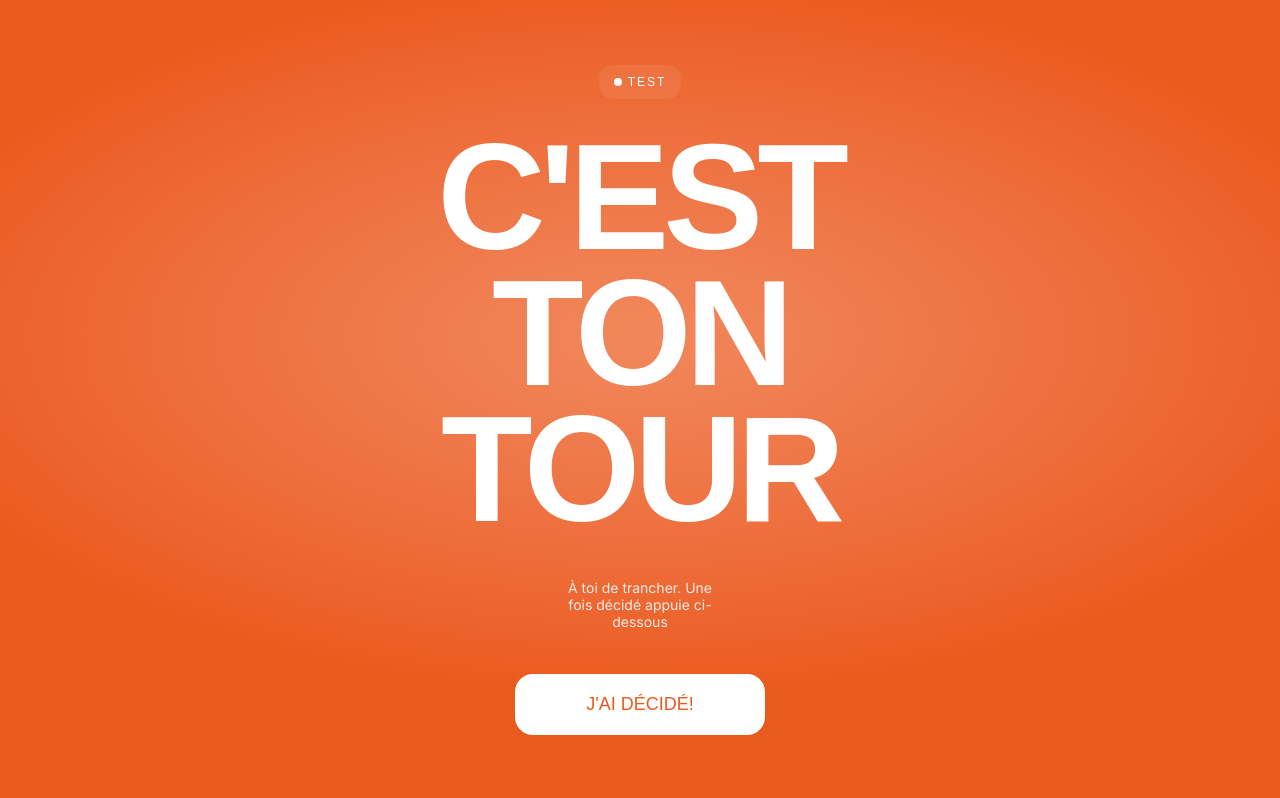
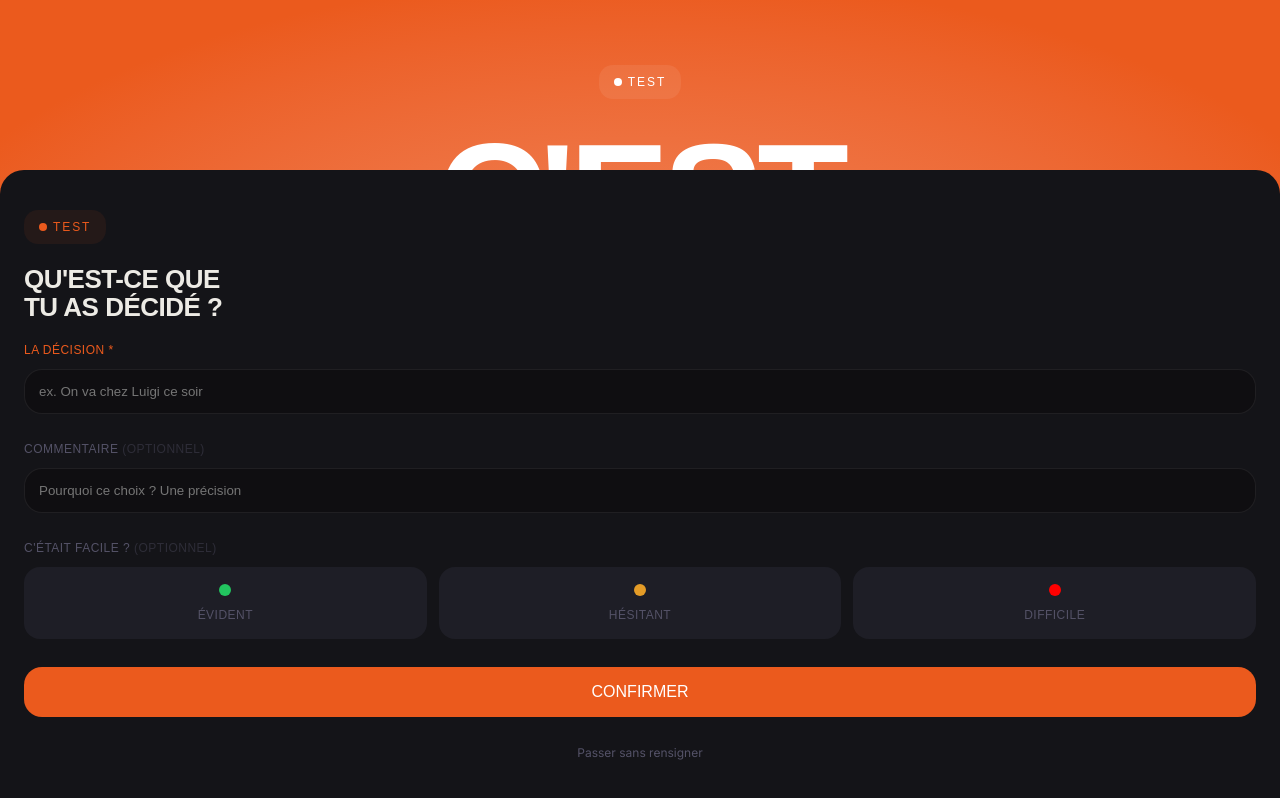
Before and after one commit to Passiflore/a-qui-le-tour, a React (Vite) app: page /decision in a window 1280 px wide. Built offline with nearby package versions, Linux system fonts and the light colour scheme; a web font is replaced by a local one.

Commit message:
feat: add DecisionDrawer wip

```diff
--- a/src/components/ActionButton/ActionButton.module.css
+++ b/src/components/ActionButton/ActionButton.module.css
@@ -11,11 +11,21 @@
 	--btn-fg: var(--color-secondary);
 }
 
+.medium {
+	--fnt-size: 16px;
+	--padding: 16px;
+}
+
+.large {
+	--fnt-size: 18px;
+	--padding: 20px 18px;
+}
+
 .actionButton {
 	font-family: var(--font-display);
-	font-size: 18px;
+	font-size: var(--fnt-size);
 	text-transform: uppercase;
-	padding: 20px 18px;
+	padding: var(--padding);
 	min-width: 250px;
 	background-color: var(--btn-bg);
 	color: var(--btn-fg);
--- a/src/components/ActionButton/ActionButton.tsx
+++ b/src/components/ActionButton/ActionButton.tsx
@@ -6,6 +6,7 @@ interface ButtonProps {
 	type?: "button" | "submit";
 	disabled?: boolean;
 	color?: "orange" | "purple" | "white";
+	size?: "large" | "medium";
 }
 
 function ActionButton({
@@ -14,6 +15,7 @@ function ActionButton({
 	type = "button",
 	disabled,
 	color = "orange",
+	size = "large",
 }: ButtonProps) {
 	const colorClasses = {
 		orange: styles.orange,
@@ -21,9 +23,14 @@ function ActionButton({
 		white: styles.white,
 	};
 
+	const sizeClasses = {
+		medium: styles.medium,
+		large: styles.large,
+	};
+
 	return (
 		<button
-			className={`${styles.actionButton} ${colorClasses[color]}`}
+			className={`${styles.actionButton} ${colorClasses[color]} ${sizeClasses[size]}`}
 			onClick={onClick}
 			type={type}
 			disabled={disabled}
--- /dev/null
+++ b/src/components/DecisionDrawer/DecisionDrawer.module.css
@@ -0,0 +1,145 @@
+.DrawerContainer {
+	position: absolute;
+	bottom: 0;
+	width: 100%;
+	padding: 40px 24px;
+	background-color: #141418;
+	border-radius: 24px 24px 0 0;
+	display: flex;
+	flex-direction: column;
+	justify-content: center;
+}
+
+.drawerTitle {
+	font-family: var(--font-display);
+	text-transform: uppercase;
+	font-size: 26px;
+	letter-spacing: -0.02em;
+	line-height: 28px;
+}
+
+.formContainer {
+	display: flex;
+	flex-direction: column;
+	gap: 28px;
+}
+
+.formContainer label,
+.formContainer .groupLabel {
+	font-family: var(--font-display);
+	text-transform: uppercase;
+	font-size: 12px;
+	letter-spacing: 0.04em;
+	color: var(--color-description);
+}
+
+.formContainer input {
+	border-radius: 18px;
+	border: 1px solid var(--color-white-transparent);
+	background-color: #0f0e11;
+	color: var(--color-description);
+	padding: 14px;
+
+	&:focus {
+		border-color: var(--color-secondary);
+		outline: none;
+	}
+}
+
+.inputContainer {
+	display: flex;
+	flex-direction: column;
+	gap: 12px;
+}
+
+.formContainer .primaryInputTitle {
+	color: var(--color-secondary);
+}
+
+.optionalText {
+	opacity: 0.4;
+}
+
+.difficultyGroup {
+	display: flex;
+	gap: 12px;
+}
+
+.difficultyOption {
+	position: relative;
+	flex: 1;
+	display: flex;
+}
+
+.formContainer .difficultyInput {
+	position: absolute;
+	width: 1px;
+	height: 1px;
+	padding: 0;
+	border: none;
+	opacity: 0;
+	pointer-events: none;
+}
+
+.formContainer .difficultyLabel {
+	flex: 1;
+	display: flex;
+	flex-direction: column;
+	align-items: center;
+	gap: 12px;
+	padding: 16px;
+	background-color: #1e1e26;
+	border: 1px solid transparent;
+	border-radius: 16px;
+	cursor: pointer;
+	transition:
+		background-color 0.3s ease-in,
+		border-color 0.3s ease-in,
+		color 0.3s ease-in;
+
+	&:hover {
+		background-color: #2a2835;
+	}
+}
+
+.difficultyInput:checked + .difficultyLabel {
+	border-color: var(--color-secondary);
+	color: var(--color-text);
+	background-color: #2a2835;
+}
+
+.difficultyInput:focus-visible + .difficultyLabel {
+	outline: 2px solid var(--color-text);
+	outline-offset: 2px;
+}
+
+.buttonBadge {
+	width: 12px;
+	height: 12px;
+	border-radius: 50%;
+}
+
+.easy {
+	background-color: var(--color-success);
+}
+
+.hesitant {
+	background-color: var(--color-warning);
+}
+
+.hard {
+	background-color: var(--color-error);
+}
+
+.link {
+	text-align: center;
+	text-decoration: none;
+	color: var(--color-description);
+	font-family: var(--font-body);
+	font-size: 12px;
+	transition: 0.3s ease-in;
+
+	&:hover {
+		color: var(--color-white);
+	}
+}
--- /dev/null
+++ b/src/components/DecisionDrawer/DecisionDrawer.tsx
@@ -0,0 +1,79 @@
+import { Link } from "react-router";
+import ActionButton from "../ActionButton/ActionButton";
+import NameTag from "../NameTag/NameTag";
+import styles from "./DecisionDrawer.module.css";
+
+const Difficulties = [
+	{ value: "easy", label: "Évident" },
+	{ value: "hesitant", label: "Hésitant" },
+	{ value: "hard", label: "Difficile" },
+];
+
+function DecisionDrawer() {
+	return (
+		<div className={styles.DrawerContainer}>
+			<NameTag firstName="test" />
+			<h2 className={styles.drawerTitle}>
+				Qu'est-ce que <br /> tu as décidé ?
+			</h2>
+			<form className={styles.formContainer}>
+				<div className={styles.inputContainer}>
+					<label htmlFor={"decision"} className={styles.primaryInputTitle}>
+						La décision *
+					</label>
+					<input
+						id="decision"
+						placeholder="ex. On va chez Luigi ce soir"
+					></input>
+				</div>
+				<div className={styles.inputContainer}>
+					<label htmlFor={"commentary"}>
+						Commentaire <span className={styles.optionalText}>(optionnel)</span>
+					</label>
+					<input
+						id="commentary"
+						placeholder="Pourquoi ce choix ? Une précision"
+					></input>
+				</div>
+				<div className={styles.inputContainer}>
+					<span id="difficultyLabel" className={styles.groupLabel}>
+						C'était facile ?{" "}
+						<span className={styles.optionalText}>(optionnel)</span>
+					</span>
+					<div
+						className={styles.difficultyGroup}
+						role="radiogroup"
+						aria-labelledby="difficultyLabel"
+					>
+						{Difficulties.map((difficulty) => (
+							<div key={difficulty.value} className={styles.difficultyOption}>
+								<input
+									type="radio"
+									id={`difficulty-${difficulty.value}`}
+									name="difficulty"
+									value={difficulty.value}
+									className={styles.difficultyInput}
+								/>
+								<label
+									htmlFor={`difficulty-${difficulty.value}`}
+									className={styles.difficultyLabel}
+								>
+									<span
+										className={`${styles.buttonBadge} ${styles[difficulty.value]}`}
+									/>
+									{difficulty.label}
+								</label>
+							</div>
+						))}
+					</div>
+				</div>
+				<ActionButton text={"Confirmer"} size={"medium"} />
+				<Link to="/waiting" className={styles.link}>
+					Passer sans rensigner
+				</Link>
+			</form>
+		</div>
+	);
+}
+
+export default DecisionDrawer;
--- a/src/index.css
+++ b/src/index.css
@@ -18,6 +18,7 @@
 	--color-white-transparent: #ffffff12;
 
 	--color-success: #22c55f;
+	--color-warning: #e49c27;
 	--color-error: red;
 }
 
--- a/src/pages/DecisionPage/DecisionPage.tsx
+++ b/src/pages/DecisionPage/DecisionPage.tsx
@@ -2,6 +2,7 @@ import { useNavigate } from "react-router";
 import ActionButton from "../../components/ActionButton/ActionButton";
 import NameTag from "../../components/NameTag/NameTag";
 import style from "./DecisionPage.module.css";
+import DecisionDrawer from "../../components/DecisionDrawer/DecisionDrawer";
 
 function DecisionPage() {
 	const navigate = useNavigate();
@@ -20,6 +21,7 @@ function DecisionPage() {
 				</p>
 			</div>
 			<ActionButton text={"J'ai décidé!"} color="white" onClick={handleClick} />
+			<DecisionDrawer />
 		</main>
 	);
 }
--- a/src/pages/WaitingPage/WaitingPage.module.css
+++ b/src/pages/WaitingPage/WaitingPage.module.css
@@ -81,6 +81,7 @@
 	text-align: center;
 	line-height: 138px;
 	color: var(--color-terciary);
+	line-break: anywhere;
 }
 
 .turnAction {
```
